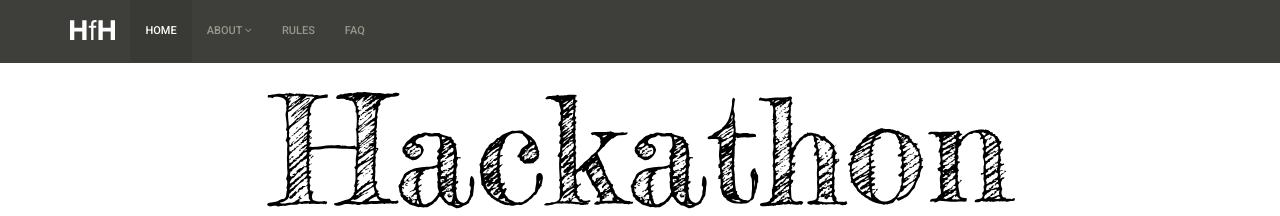
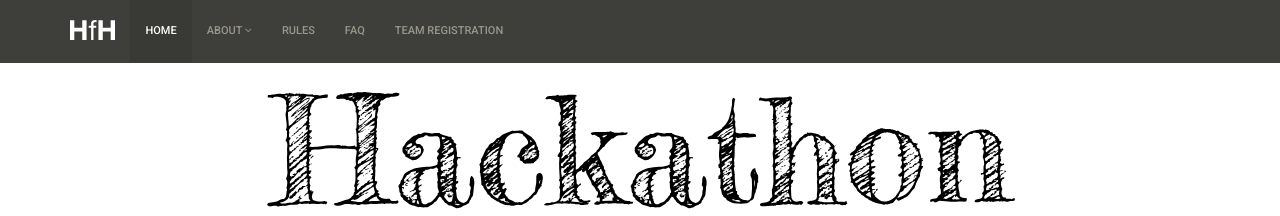
Before and after one commit to cmpsci-goldnjub/info, a Jekyll site: the page built from index.html, in a window 1280 px wide. Shown: the top 216 px of the page. Built offline with Jekyll 4.4.1, drawn with Linux system fonts in a browser that asks for light colours.

Commit message:
Update navbar.html

```diff
--- a/_includes/navbar.html
+++ b/_includes/navbar.html
@@ -25,6 +25,7 @@
         </li>
         <li id="rules-nav"><a href="{{ "/rules/" | prepend: site.baseurl }}">Rules</a></li>
         <li id="faq-nav"><a href="{{ "/faq/" | prepend: site.baseurl }}">FAQ</a></li>
+        <li id="teams-nav"><a href="{{ "/teams/" | prepend: site.baseurl }}">Team Registration</a></li>
       </ul>
     </div><!--/.nav-collapse -->
   </div>
```
